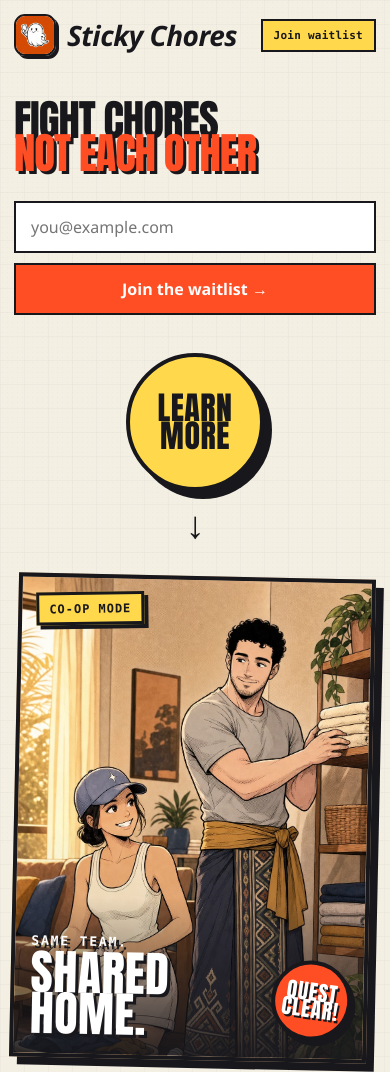
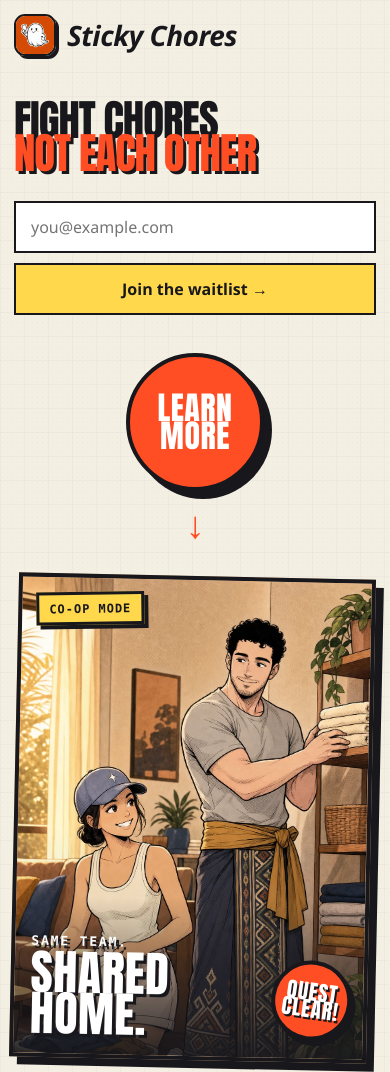
Before and after one commit to thesultanster/uchi-care, a plain HTML site: page waitlist/index.html in a window 390 px wide. Shown: the top 1072 px of the page. Drawn offline with Linux system fonts and the light colour scheme; no server answers.

Commit message:
Rebalance waitlist CTA colors

```diff
--- a/assets/waitlist.css
+++ b/assets/waitlist.css
@@ -217,8 +217,9 @@ h1 .strike {
   height: 138px;
   border: 4px solid var(--sumi);
   border-radius: 50%;
-  background: var(--yellow);
+  background: var(--orange);
   box-shadow: 8px 8px 0 var(--sumi);
+  color: white;
   font-family: var(--display);
   font-size: 32px;
   font-weight: 900;
@@ -233,6 +234,7 @@ h1 .strike {
 
 .learn-more-arrow {
   margin-top: 17px;
+  color: var(--orange);
   font-family: var(--body);
   font-size: 38px;
   font-weight: 900;
@@ -336,6 +338,15 @@ a:focus-visible {
 
 .primary-button:hover {
   background: var(--orange-dark);
+}
+
+.hero-copy .primary-button {
+  background: var(--yellow);
+  color: var(--sumi);
+}
+
+.hero-copy .primary-button:hover {
+  background: #efc42f;
 }
 
 .primary-button:disabled {
@@ -947,16 +958,8 @@ a:focus-visible {
     padding-block: 14px;
   }
 
-  .topbar-nav a:not(.waitlist-link) {
+  .topbar-nav {
     display: none;
-  }
-
-  .topbar-nav .waitlist-link {
-    padding: 9px 11px;
-    border: 2px solid var(--sumi);
-    background: var(--yellow);
-    font-size: 11px;
-    text-decoration: none;
   }
 
   .hero {
--- a/waitlist/index.html
+++ b/waitlist/index.html
@@ -33,7 +33,6 @@
       <nav class="topbar-nav" aria-label="Landing page">
         <a href="#how">How it works</a>
         <a href="/privacy/">Privacy</a>
-        <a class="waitlist-link" href="#join">Join waitlist</a>
       </nav>
     </header>
 
```
